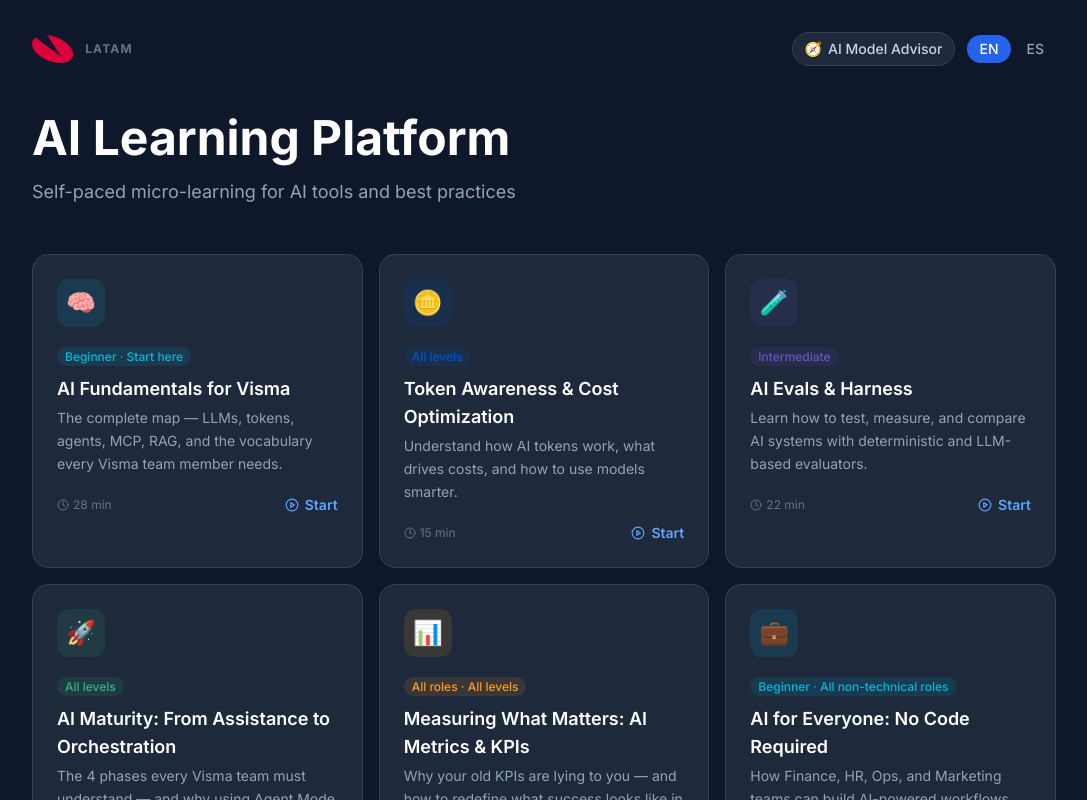
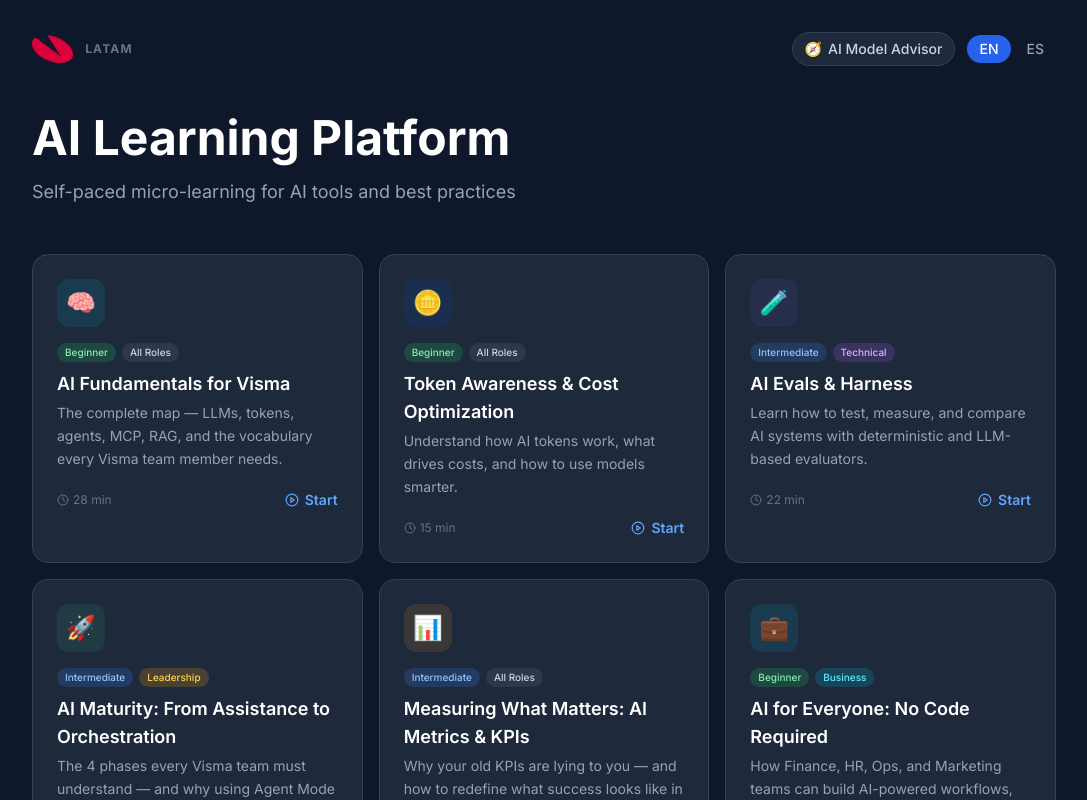
Before and after one commit to JonathanIzquierdo/ai-learning-platform, a React (Vite) app: page / in a window 1280 px wide. Shown: the top 800 px of the page, without its empty margins (96-1183 px from the left). Built offline with nearby package versions, Linux system fonts and the light colour scheme.

Commit message:
feat: add Module 10 (AI Skills for Devs) + tag system (metadata.js + ModuleCard badges)
- New metadata.js with difficulty/area/badge for all 12 modules
- ModuleCard now shows Beginner/Intermediate/Advanced + area + Visma badge
- Module 10 config + index (10 slides, 25 min)

```diff
--- a/src/components/ModuleCard.jsx
+++ b/src/components/ModuleCard.jsx
@@ -1,12 +1,16 @@
 import { useTranslation } from 'react-i18next'
 import { motion } from 'framer-motion'
-import { Clock, PlayCircle, CheckCircle, RotateCcw } from 'lucide-react'
+import { Clock, PlayCircle, CheckCircle, RotateCcw, Shield } from 'lucide-react'
+import { getMetadata, DIFFICULTY_CONFIG, AREA_CONFIG } from '../modules/metadata'
 
 export default function ModuleCard({ module: mod, progress, onStart, index }) {
   const { i18n, t } = useTranslation()
   const lang = i18n.language.startsWith('es') ? 'es' : 'en'
   const { completed, currentSlide = 0 } = progress || {}
   const hasStarted = currentSlide > 0 || completed
+  const meta = getMetadata(mod.id)
+  const diff = DIFFICULTY_CONFIG[meta.difficulty]
+  const area = AREA_CONFIG[meta.area]
 
   return (
     <motion.div initial={{ opacity: 0, y: 20 }} animate={{ opacity: 1, y: 0 }} transition={{ delay: index * 0.1 }}
@@ -20,9 +24,16 @@
           </span>
         )}
       </div>
-      <span className="text-xs px-2 py-0.5 rounded-full font-medium"
-        style={{ background: mod.color + '20', color: mod.color }}>{mod.level[lang]}</span>
-      <h3 className="text-white font-semibold text-lg mt-2 mb-1">{mod.title[lang]}</h3>
+      <div className="flex flex-wrap gap-1.5 mb-2">
+        <span className={`text-[10px] px-2 py-0.5 rounded-full font-medium ${diff.color}`}>{diff[lang]}</span>
+        <span className={`text-[10px] px-2 py-0.5 rounded-full font-medium ${area.color}`}>{area[lang]}</span>
+        {meta.badge === 'visma-policy' && (
+          <span className="text-[10px] px-2 py-0.5 rounded-full font-medium bg-purple-500/20 text-purple-300 flex items-center gap-1">
+            <Shield size={8} /> Visma
+          </span>
+        )}
+      </div>
+      <h3 className="text-white font-semibold text-lg mt-1 mb-1">{mod.title[lang]}</h3>
       <p className="text-slate-400 text-sm mb-5 leading-relaxed">{mod.subtitle[lang]}</p>
       <div className="flex items-center justify-between">
         <span className="flex items-center gap-1 text-xs text-slate-500">
--- /dev/null
+++ b/src/modules/10-ai-skills-developers/config.js
@@ -0,0 +1,16 @@
+export const moduleConfig = {
+  id: '10-ai-skills-developers',
+  icon: String.fromCodePoint(0x1F6E0, 0xFE0F),
+  color: '#0891B2',
+  duration: 25,
+  title: {
+    en: 'AI Skills for Developers: The Practical Toolkit',
+    es: 'Skills de IA para Developers: El Toolkit Pr\u00e1ctico',
+  },
+  subtitle: {
+    en: 'From zero-shot to chain-of-thought, tool use to debugging with AI. The patterns that separate someone who uses AI from someone who is productive with it.',
+    es: 'De zero-shot a chain-of-thought, tool use a debugging con IA. Los patterns que separan a alguien que usa IA de alguien que es productivo con ella.',
+  },
+  level: { en: 'Intermediate \u00b7 Developers & Technical', es: 'Intermedio \u00b7 Desarrolladores y T\u00e9cnicos' },
+  tags: ['prompt-engineering', 'chain-of-thought', 'tool-use', 'few-shot', 'debugging', 'patterns'],
+}
--- /dev/null
+++ b/src/modules/10-ai-skills-developers/index.js
@@ -0,0 +1,28 @@
+import { moduleConfig } from './config'
+import S01_Hook from './slides/S01_Hook'
+import S02_PromptPatterns from './slides/S02_PromptPatterns'
+import S03_StructuredOutput from './slides/S03_StructuredOutput'
+import S04_Quiz1 from './slides/S04_Quiz1'
+import S05_ToolUse from './slides/S05_ToolUse'
+import S06_Debugging from './slides/S06_Debugging'
+import S07_Iteration from './slides/S07_Iteration'
+import S08_Evaluation from './slides/S08_Evaluation'
+import S09_Quiz2 from './slides/S09_Quiz2'
+import S10_Closing from './slides/S10_Closing'
+
+export const module10 = {
+  ...moduleConfig,
+  totalSlides: 10,
+  slides: [
+    { type: 'content', component: S01_Hook },
+    { type: 'content', component: S02_PromptPatterns },
+    { type: 'content', component: S03_StructuredOutput },
+    { type: 'quiz',    component: S04_Quiz1 },
+    { type: 'content', component: S05_ToolUse },
+    { type: 'content', component: S06_Debugging },
+    { type: 'content', component: S07_Iteration },
+    { type: 'content', component: S08_Evaluation },
+    { type: 'quiz',    component: S09_Quiz2 },
+    { type: 'content', component: S10_Closing },
+  ]
+}
--- /dev/null
+++ b/src/modules/metadata.js
@@ -0,0 +1,32 @@
+// Centralized metadata for module tags displayed on cards
+// Fields: difficulty (beginner/intermediate/advanced), area (all/technical/leadership/business), badge (optional: visma-policy)
+
+export const MODULE_METADATA = {
+  '00-ai-fundamentals':       { difficulty: 'beginner',     area: 'all',        badge: null },
+  '01-token-awareness':       { difficulty: 'beginner',     area: 'all',        badge: null },
+  '02-evals-harness':         { difficulty: 'intermediate', area: 'technical',  badge: null },
+  '03-ai-maturity':           { difficulty: 'intermediate', area: 'leadership', badge: null },
+  '04-ai-metrics':            { difficulty: 'intermediate', area: 'all',        badge: null },
+  '05-ai-non-technical':      { difficulty: 'beginner',     area: 'business',   badge: null },
+  '06-ai-security':           { difficulty: 'intermediate', area: 'all',        badge: null },
+  '07-multi-agent':           { difficulty: 'intermediate', area: 'technical',  badge: null },
+  '08-context-engineering':   { difficulty: 'intermediate', area: 'all',        badge: null },
+  '09-finetune-rag-local':    { difficulty: 'advanced',     area: 'technical',  badge: null },
+  '10-ai-skills-developers':  { difficulty: 'intermediate', area: 'technical',  badge: null },
+  '11-visma-ai-code-of-conduct': { difficulty: 'beginner', area: 'all',        badge: 'visma-policy' },
+}
+
+export const DIFFICULTY_CONFIG = {
+  beginner:     { en: 'Beginner',     es: 'Principiante',  color: 'bg-green-500/20 text-green-300' },
+  intermediate: { en: 'Intermediate', es: 'Intermedio',    color: 'bg-blue-500/20 text-blue-300' },
+  advanced:     { en: 'Advanced',     es: 'Avanzado',      color: 'bg-orange-500/20 text-orange-300' },
+}
+
+export const AREA_CONFIG = {
+  all:        { en: 'All Roles',   es: 'Todos',       color: 'bg-slate-500/20 text-slate-300' },
+  technical:  { en: 'Technical',   es: 'T\u00e9cnico',      color: 'bg-purple-500/20 text-purple-300' },
+  leadership: { en: 'Leadership',  es: 'Liderazgo',   color: 'bg-amber-500/20 text-amber-300' },
+  business:   { en: 'Business',    es: 'Negocio',     color: 'bg-cyan-500/20 text-cyan-300' },
+}
+
+export const getMetadata = (moduleId) => MODULE_METADATA[moduleId] || { difficulty: 'beginner', area: 'all', badge: null }
```
